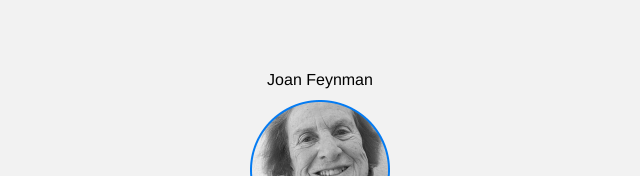
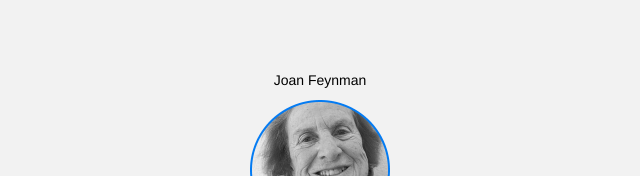
Before and after one commit to chrissetiono/se_project_library, a plain HTML site: page index.html in a window 1280 px wide. Shown: the part 800-976 px from the top of the page, 569-1209 px from the left. Drawn offline with Linux system fonts and the light colour scheme.

Commit message:
fixed 'person__caption' at line 102

```diff
--- a/index.html
+++ b/index.html
@@ -99,7 +99,7 @@
               class="events__image"
             />
             <figure class="person person_name_feynman">
-              <figcaption class="person_caption">Joan Feynman</figcaption>
+              <figcaption class="person__caption">Joan Feynman</figcaption>
               <img
                 src="./images/person_feynman.png"
                 alt="Illustration 'Joan Feynman'"
```
